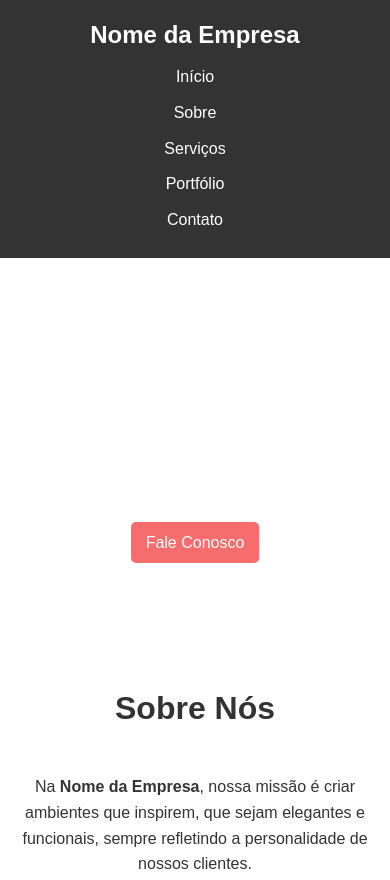
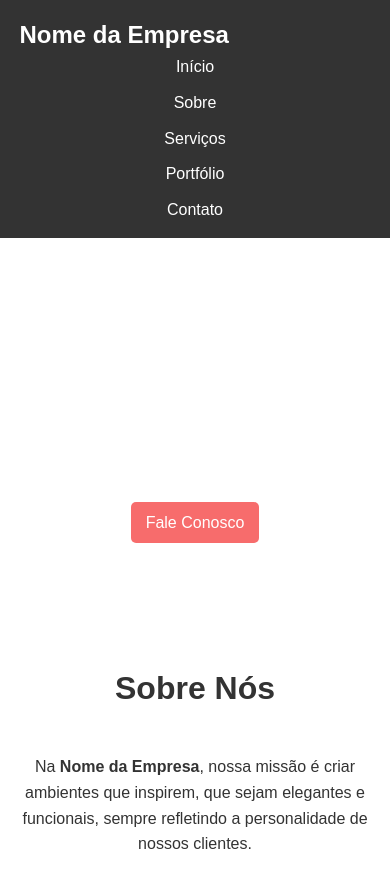
Before and after one commit to rafaelromao/meulugar, a plain HTML site: page index.html in a window 390 px wide. Shown: the top 880 px of the page. Drawn offline with Linux system fonts and the light colour scheme.

Commit message:
fix header

```diff
--- a/style.css
+++ b/style.css
@@ -22,38 +22,30 @@ header {
     background: #333;
     color: #fff;
     padding: 1rem 0;
+    display: flex;
+        justify-content: space-between;
+        align-items: center;
     position: relative;
 }
 
 header .logo {
-    float: left;
     font-size: 1.5rem;
     font-weight: bold;
 }
 
-header nav {
-    float: right;
-}
-
 header nav ul {
     list-style: none;
+    display: flex;
+        gap: 20px;
 }
 
 header nav ul li {
-    display: inline;
-    margin-left: 20px;
+    margin: 0;
 }
 
 header nav ul li a {
     color: #fff;
     text-decoration: none;
-}
-
-/* Limpar floats */
-.clearfix::after {
-    content: "";
-    display: block;
-    clear: both;
 }
 
 /* Seção Hero */
@@ -153,28 +145,18 @@ footer {
     text-align: center;
     padding: 20px 0;
 }
+
 /* ===== MEDIA QUERIES PARA RESPONSIVIDADE ===== */
 @media screen and (max-width: 768px) {
-
     /* Ajuste de cabeçalho */
-    header .logo {
-        float: none;
-        text-align: center;
-        margin-bottom: 10px;
-    }
-
-    header nav {
-        float: none;
-        text-align: center;
+    header {
+            flex-direction: column;
     }
 
     header nav ul {
-        padding: 0;
-    }
-
-    header nav ul li {
-        display: block;
-        margin: 10px 0;
+        flex-direction: column;
+            gap: 10px;
+            align-items: center;
     }
 
     /* Ajuste do hero */
```
Lines whose indentation alone changed are shown as unchanged.
